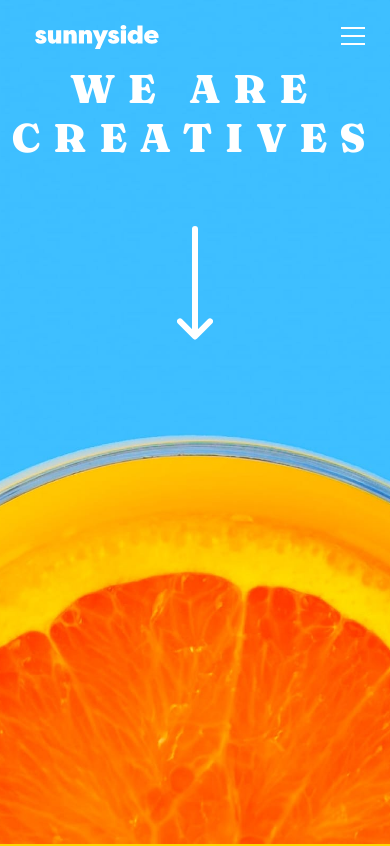
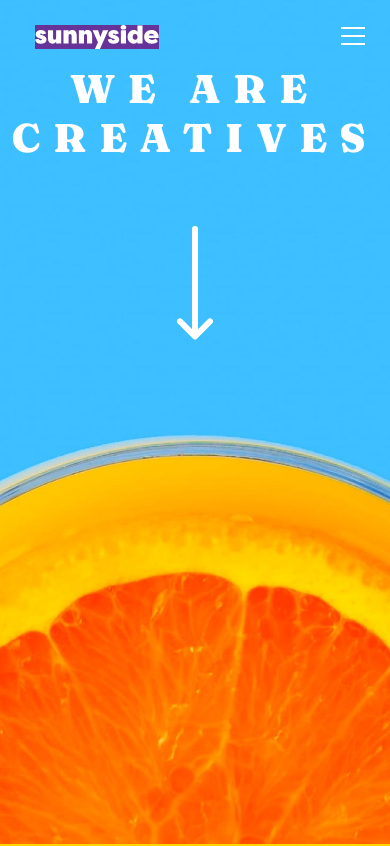
Before and after one commit to horpemee/Sunny-side-landing-page, a React (Create React App) app: page / in a window 390 px wide. Shown: the top 846 px of the page. Built offline with nearby package versions, Linux system fonts and the light colour scheme; a web font is replaced by a local one.

Commit message:
responsiveness

```diff
--- a/src/component/navbar/navbar.scss
+++ b/src/component/navbar/navbar.scss
@@ -68,6 +68,7 @@
         position: absolute;
         top: 25px;
         left: 35px;
+        background-color: rebeccapurple;
       }
 
       .navList {
```
